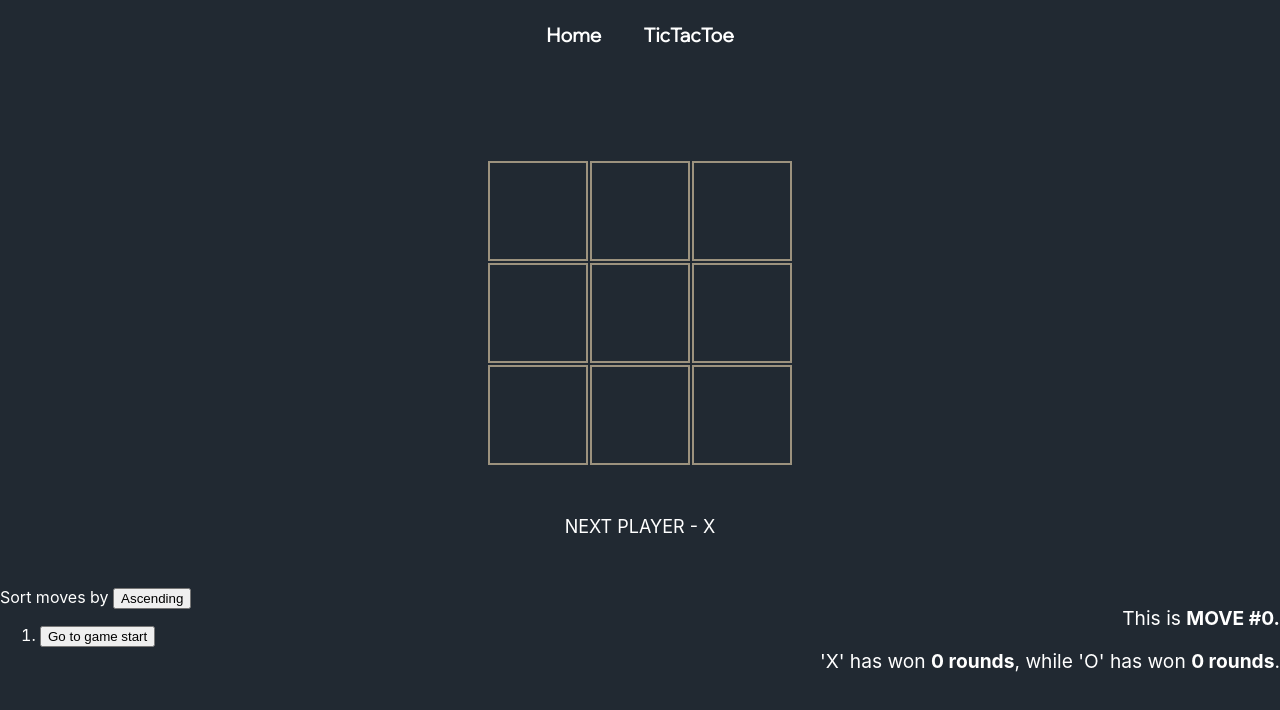
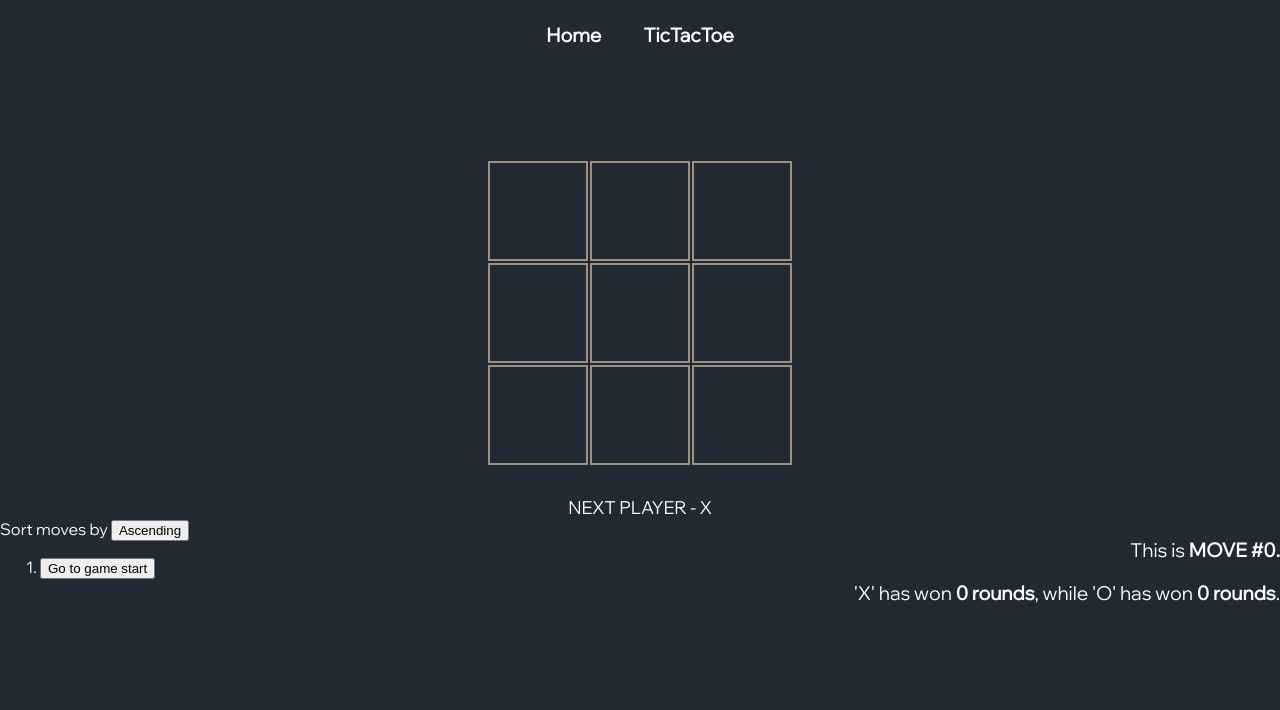
Before and after one commit to Magthylius/magthylius.github.io, a React (Create React App) app: page /tictactoe in a window 1280 px wide. Shown: the top 710 px of the page. Built offline with nearby package versions, Linux system fonts and the light colour scheme.

Commit message:
feat: styling

```diff
--- a/src/HeaderStyles.scss
+++ b/src/HeaderStyles.scss
@@ -6,4 +6,16 @@ $transparentColor: #00000000;
 
 @import url('https://fonts.googleapis.com/css2?family=Lato&display=swap');
 @import url('https://fonts.googleapis.com/css2?family=Wix+Madefor+Display&display=swap');
-$bodyFont:  'Wix Madefor Display', 'Lato', sans-serif;
+$bodyFont: 'Wix Madefor Display', 'Lato', sans-serif;
+
+@mixin transparent-button {
+  color: #586779;
+  background-color: $transparentColor;
+  border-style: none;
+}
+
+@mixin transparent-button-hover {
+  @include transparent-button();
+  color: $primaryColor;
+  cursor: pointer;
+}
--- a/src/Pages/TicTacToeGame.scss
+++ b/src/Pages/TicTacToeGame.scss
@@ -27,6 +27,16 @@ body {
   text-align: left;
   width: 50%;
   float: left;
+}
+
+#restart-button {
+  @include transparent-button;
+  font-size: large;
+}
+
+#restart-button:hover {
+  @include transparent-button-hover;
+  font-size: large;
 }
 
 .square {
@@ -65,6 +75,10 @@ body {
 }
 
 .status {
-  margin: 50px;
+  margin-top: 30px;
   font-size: large;
 }
+
+.label {
+  font-family: $bodyFont;
+}
--- a/src/pages/TicTacToeGame.tsx
+++ b/src/pages/TicTacToeGame.tsx
@@ -138,7 +138,7 @@ function Board(props: { isXTurn: boolean, squares: string[], onPlay: (squares: s
       <BoardRow refData={props.squares} rowValue={0} endData={endData} onRowClickEvent={handleClick} />
       <BoardRow refData={props.squares} rowValue={1} endData={endData} onRowClickEvent={handleClick} />
       <BoardRow refData={props.squares} rowValue={2} endData={endData} onRowClickEvent={handleClick} />
-      <div className='status'>{status}</div>
+      <div className='status label'>{status}</div>
     </>
   );
 }
@@ -202,13 +202,13 @@ function TicTacToeGame() {
       <div id='game-board' className='label'>
         <Board isXTurn={isXTurn} squares={currentSquares} onPlay={handlePlay} onGameEnd={handleGameEnd} />
         {!gameHasEnded ? null :
-          <button onClick={handleGameRestart}>
-            Restart
+          <button id='restart-button' className='label' onClick={handleGameRestart}>
+            Restart Game
           </button>
         }
       </div>
       <div id='game-info' className='label'>
-        <div id="game-meta-info" className='label'>
+        <div id='game-meta-info' className='label'>
           <p>This is <b>MOVE #{currentMove}.</b></p>
           <p>'X' has won <b>{winCount.x} rounds</b>, while 'O' has won <b>{winCount.y} rounds</b>.</p>
         </div>
```
